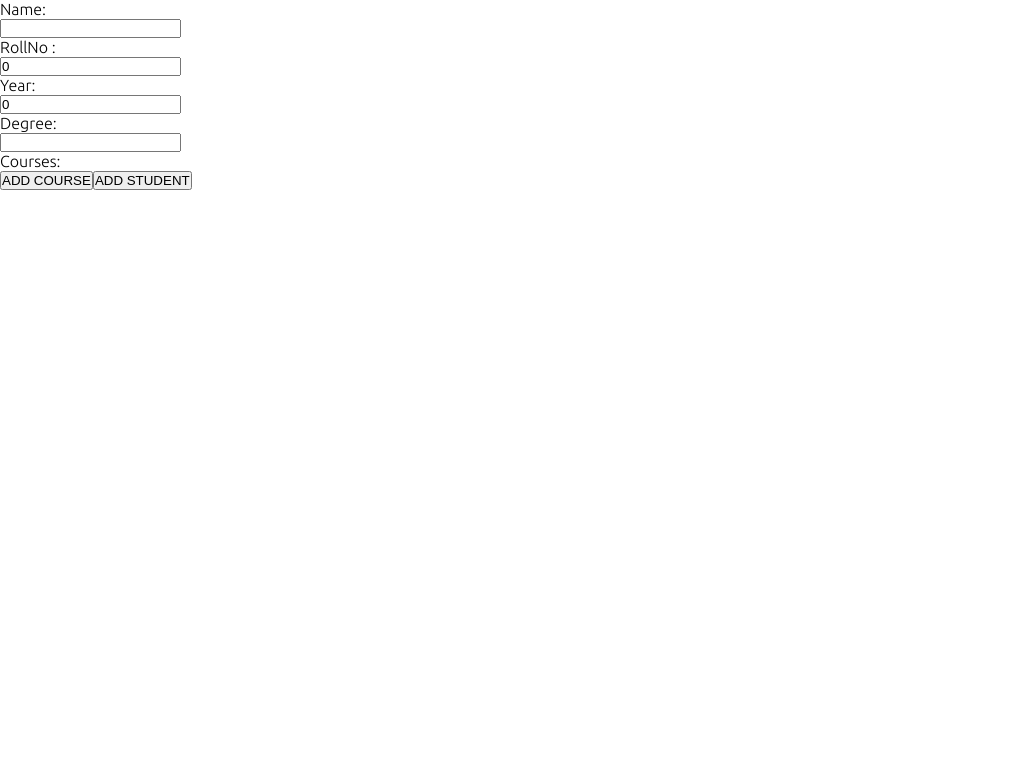
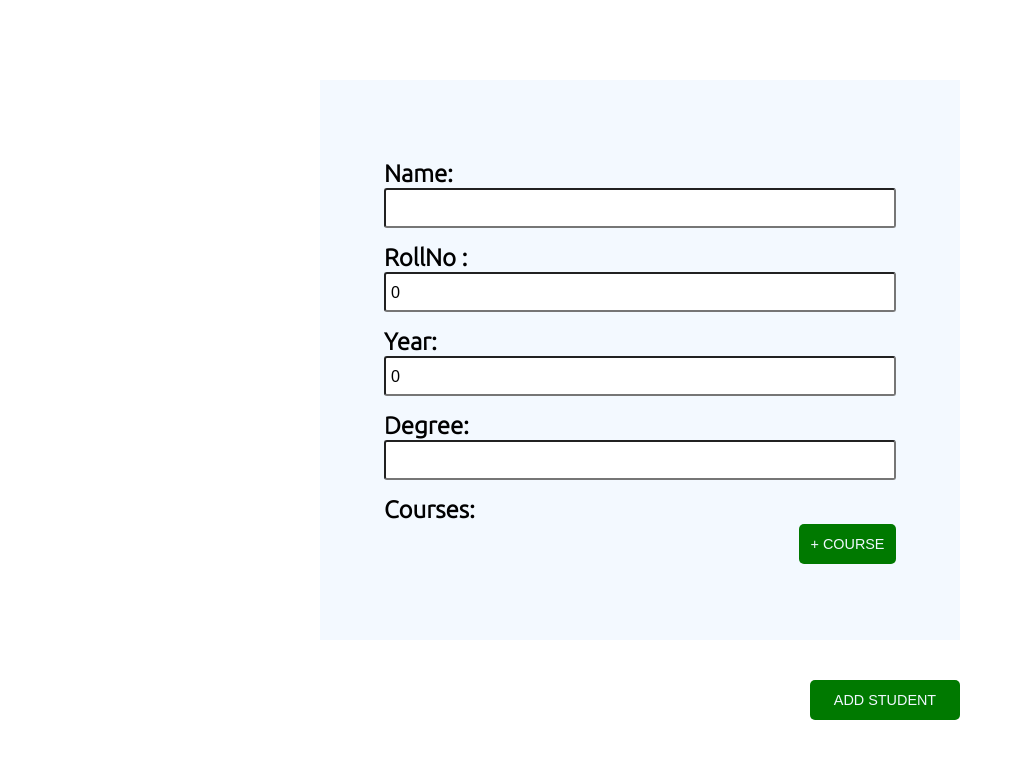
Before and after one commit to Ayaz-Mohammed-Khan/attendance-management-frontend, a React (Create React App) app: page /student-data/add-new-student in a window 1280 px wide. Shown: the top 758 px of the page, without its empty margins (0-1023 px from the left). Built offline with nearby package versions, Linux system fonts and the light colour scheme.

Commit message:
Updated Styles

```diff
--- a/src/App.css
+++ b/src/App.css
@@ -4,6 +4,14 @@
   margin: 0;
   padding: 0;
   box-sizing: border-box;
+}
+input {
+  padding: 5px;
+  font-size: 1.01rem;
+  border-radius: 3px;
+}
+input:focus {
+  outline: none;
 }
 
 html {
--- a/src/pages/StudentData/AddCourse.js
+++ b/src/pages/StudentData/AddCourse.js
@@ -40,7 +40,7 @@ function AddCourse() {
   };
 
   return (
-    <div>
+    <div id="add_newcourse_container">
       <p>Course: </p>
       <input
         type="text"
@@ -57,7 +57,9 @@ function AddCourse() {
         value={inputData.attendance}
         onChange={handleChange}
       />
+      <div>
         <button
+          id="add_newcourse_button"
           value={state.info}
           onClick={() => {
             handleAdd();
@@ -66,6 +68,7 @@ function AddCourse() {
           ADD
         </button>
       </div>
+    </div>
   );
 }
 
--- a/src/pages/StudentData/AddStudent.js
+++ b/src/pages/StudentData/AddStudent.js
@@ -58,9 +58,10 @@ function AddStudent() {
       .then(window.location.reload());
   };
   return (
-    <div>
+    <div id="add_student">
       <p>Name: </p>
       <input
+        className="add_student_input"
         type="text"
         value={data.name}
         name="name"
@@ -68,6 +69,7 @@ function AddStudent() {
       />
       <p>RollNo :</p>
       <input
+        className="add_student_input"
         type="number"
         value={data.rollno}
         name="rollno"
@@ -75,6 +77,7 @@ function AddStudent() {
       />
       <p>Year: </p>
       <input
+        className="add_student_input"
         type="number"
         value={data.year}
         name="year"
@@ -82,27 +85,40 @@ function AddStudent() {
       />
       <p>Degree: </p>
       <input
+        className="add_student_input"
         type="text"
         value={data.degree}
         name="degree"
         onChange={handleChange}
       />
-      <div className="display-flex-row">
+      <div className="display-flex-row add_student_courses">
         <p>Courses: </p>
         <div className="display-flex-col">
           {components.map((item, i) => (
-            <div key={i}>
+            <div className="new_course_dialogbox" key={i}>
               <p>Course:</p>
               <input type="text" className="newCourse" />
               <p>Attendance</p>
-              <input type="number" className="newAttendance" />
+              <input
+                type="number"
+                min="0"
+                max="100"
+                className="newAttendance"
+              />
             </div>
           ))}
         </div>
+        <div className="add_student_buttons">
+          <button id="add_course_btn" onClick={addComponent}>
+            + COURSE
+          </button>
+        </div>
       </div>
-
-      <button onClick={addComponent}>ADD COURSE</button>
-      <button onClick={handleADD}>ADD STUDENT</button>
+      <div className="add_student_buttons">
+        <button id="add_student_btn" onClick={handleADD}>
+          ADD STUDENT
+        </button>
+      </div>
     </div>
   );
 }
--- a/src/pages/StudentData/EditStudent.js
+++ b/src/pages/StudentData/EditStudent.js
@@ -75,7 +75,7 @@ function EditStudent() {
   };
 
   return (
-    <div>
+    <div id="edit_student_container">
       <p>Name :</p>
       <input
         name="name"
@@ -112,10 +112,10 @@ function EditStudent() {
       />
       <p>Courses: </p>
 
-      <ul>
+      <ol id="edit_student_courselist">
         {courseState.objects.map((element, index) => {
           return (
-            <li key={index}>
+            <li className="edit_student_course" key={index}>
               <form>
                 <p>Course: </p>
                 <input
@@ -159,9 +159,9 @@ function EditStudent() {
                   }}
                   required
                 />
-                <p>%</p>
               </form>
               <button
+                className="delete_course_button"
                 style={{ display: isAdmin === true ? "block" : "none" }}
                 value={index}
                 onClick={handleDelete}
@@ -171,18 +171,24 @@ function EditStudent() {
             </li>
           );
         })}
-      </ul>
+      </ol>
+      <div id="edit_student_buttons">
         <button
+          className="addcourse_student_button"
           value={state.information.rollno}
           onClick={(e) => {
-          navigate(`/student-data/edit-student/${e.target.value}/add-course`, {
+            navigate(
+              `/student-data/edit-student/${e.target.value}/add-course`,
+              {
                 state: { info: state.information.rollno },
-          });
+              }
+            );
           }}
         >
-        Add Course
+          + New Course
         </button>
         <button
+          className="save_student_button"
           onClick={() => {
             handleSave(info.rollno);
           }}
@@ -190,6 +196,7 @@ function EditStudent() {
           Save
         </button>
       </div>
+    </div>
   );
 }
 
--- a/src/pages/StudentData/student.css
+++ b/src/pages/StudentData/student.css
@@ -45,7 +45,8 @@ tr:hover {
   position: relative;
 }
 .table_courses {
-  max-height: 15vh;
+  margin-top: 2%;
+  height: 18vh;
   overflow-y: auto;
 }
 .table_course:nth-child(even) {
@@ -55,28 +56,30 @@ tr:hover {
   position: absolute;
   right: 15%;
   bottom: 5%;
-  height: 30%;
-  width: 10%;
+  min-height: 20%;
+  min-width: 10%;
   color: white;
   border: none;
   border-radius: 10%;
-  background-color: rgb(116, 184, 14);
+  background-color: rgb(184, 14, 14);
 }
 
 .table_edit_button {
   position: absolute;
   right: 3%;
   bottom: 5%;
-  height: 30%;
-  width: 10%;
+  min-height: 20%;
+  min-width: 10%;
   color: white;
   border: none;
   border-radius: 10%;
   background-color: rgb(116, 184, 14);
 }
-.table_edit_button:hover,
+.table_edit_button:hover {
+  background-color: rgb(131, 216, 3);
+}
 .table_delete_button:hover {
-  background-color: rgb(131, 216, 3);
+  background-color: rgb(225, 34, 34);
 }
 #table_add_student {
   border: none;
@@ -104,3 +107,199 @@ tr:hover {
   display: flex;
   flex-direction: row;
 }
+#add_student {
+  position: relative;
+  width: 50%;
+  margin-left: 25%;
+  min-height: 70vh;
+  padding: 10vh 5%;
+  margin-top: 10vh;
+  margin-bottom: 20vh;
+  display: flex;
+  flex-direction: column;
+  background-color: rgba(240, 248, 255, 0.761);
+}
+#add_student p {
+  font-weight: 600;
+  font-size: 1.5em;
+}
+.add_student_input {
+  height: 5vh;
+  margin-bottom: 2vh;
+}
+.add_student_buttons {
+  display: flex;
+  flex-direction: row;
+  position: absolute;
+  right: 0;
+  bottom: -5vh;
+}
+#add_course_btn {
+  min-height: 5vh;
+  border: none;
+  font-size: 0.9rem;
+
+  width: 100px;
+  margin-left: 3%;
+  color: aliceblue;
+  border-radius: 5px;
+  background-color: rgb(0, 121, 0);
+}
+
+#add_student_btn {
+  min-height: 5vh;
+  border: none;
+  font-size: 0.9rem;
+
+  width: 150px;
+  margin-left: 3%;
+  color: aliceblue;
+  border-radius: 5px;
+  position: absolute;
+  right: 0;
+  bottom: -5vh;
+  background-color: rgb(0, 121, 0);
+}
+#add_course_btn:hover,
+#add_student_btn:hover {
+  background-color: rgb(0, 141, 0);
+}
+
+.add_student_courses {
+  position: relative;
+}
+.new_course_dialogbox {
+  width: 25vw;
+  height: auto;
+  font-size: 0.8rem;
+  padding: 10% 15%;
+  background-color: rgba(201, 201, 201, 0.073);
+}
+.new_course_dialogbox:nth-child(even) {
+  background-color: rgba(110, 135, 142, 0.061);
+}
+.new_course_dialogbox input {
+  width: 100%;
+}
+#edit_student_container {
+  position: relative;
+  width: 50%;
+  height: auto;
+  margin: 10vh 25%;
+  display: flex;
+  flex-direction: column;
+  background-color: rgb(249, 249, 240);
+  padding: 3% 3% 6% 3%;
+}
+#edit_student_container p,
+ol {
+  font-size: 1.4rem;
+  font-weight: 600;
+  margin-top: 2%;
+}
+#edit_student_courselist {
+  display: flex;
+  flex-direction: column;
+  position: relative;
+}
+#edit_student_courselist li {
+  list-style-type: square;
+  padding: 5vh 10% 10vh 2%;
+  margin-left: 10%;
+  width: 80%;
+  background-color: rgba(190, 192, 192, 0.147);
+}
+#edit_student_courselist li:nth-child(even) {
+  background-color: rgba(190, 192, 192, 0.06);
+}
+#edit_student_courselist li:nth-child(even):hover,
+#edit_student_courselist li:hover {
+  background-color: rgba(190, 192, 192, 0.356);
+}
+
+#edit_student_courselist li input {
+  width: 100%;
+}
+.edit_student_course p {
+  padding-bottom: 2%;
+}
+.delete_course_button {
+  background-color: rgb(196, 1, 1);
+  color: beige;
+  min-height: 30px;
+  min-width: 140px;
+  border: none;
+  font-size: 1.1rem;
+  position: absolute;
+  right: 15%;
+  margin-top: 2%;
+}
+.delete_course_button:hover {
+  background-color: rgb(220, 0, 0);
+}
+#edit_student_buttons {
+  position: absolute;
+  right: 10px;
+  bottom: 10px;
+  display: flex;
+  flex-direction: row;
+}
+.save_student_button {
+  background-color: green;
+  color: white;
+  border: none;
+  font-size: 1.1rem;
+  min-height: 5vh;
+  min-width: 10vw;
+}
+.addcourse_student_button {
+  background-color: rgb(0, 105, 128);
+  color: white;
+  border: none;
+  font-size: 1.1rem;
+  min-height: 5vh;
+  min-width: 10vw;
+  margin-right: 5px;
+}
+
+.addcourse_student_button:hover {
+  background-color: rgb(0, 119, 146);
+}
+.save_student_button:hover {
+  background-color: rgb(0, 155, 0);
+}
+#add_newcourse_container {
+  position: relative;
+  font-size: 1.4rem;
+  font-weight: 600;
+  width: 50%;
+  margin: 10vh 25%;
+  height: auto;
+  padding: 5% 5% 10% 5%;
+  background-color: rgba(216, 216, 216, 0.368);
+  display: flex;
+  flex-direction: column;
+}
+
+#add_newcourse_container p {
+  padding-bottom: 1%;
+}
+#add_newcourse_container input {
+  margin-bottom: 2%;
+}
+
+#add_newcourse_button {
+  position: absolute;
+  border: none;
+  min-height: 5vh;
+  min-width: 10vw;
+  bottom: 10%;
+  right: 10%;
+  background-color: rgb(0, 183, 24);
+  color: white;
+  font-size: 1.2rem;
+  border-radius: 10px;
+}
+#add_newcourse_button:hover {
+  background-color: rgb(0, 200, 27);
+}
```
Also changed, not shown: src/images/delete.svg (added). Lines whose indentation alone changed are shown as unchanged.
